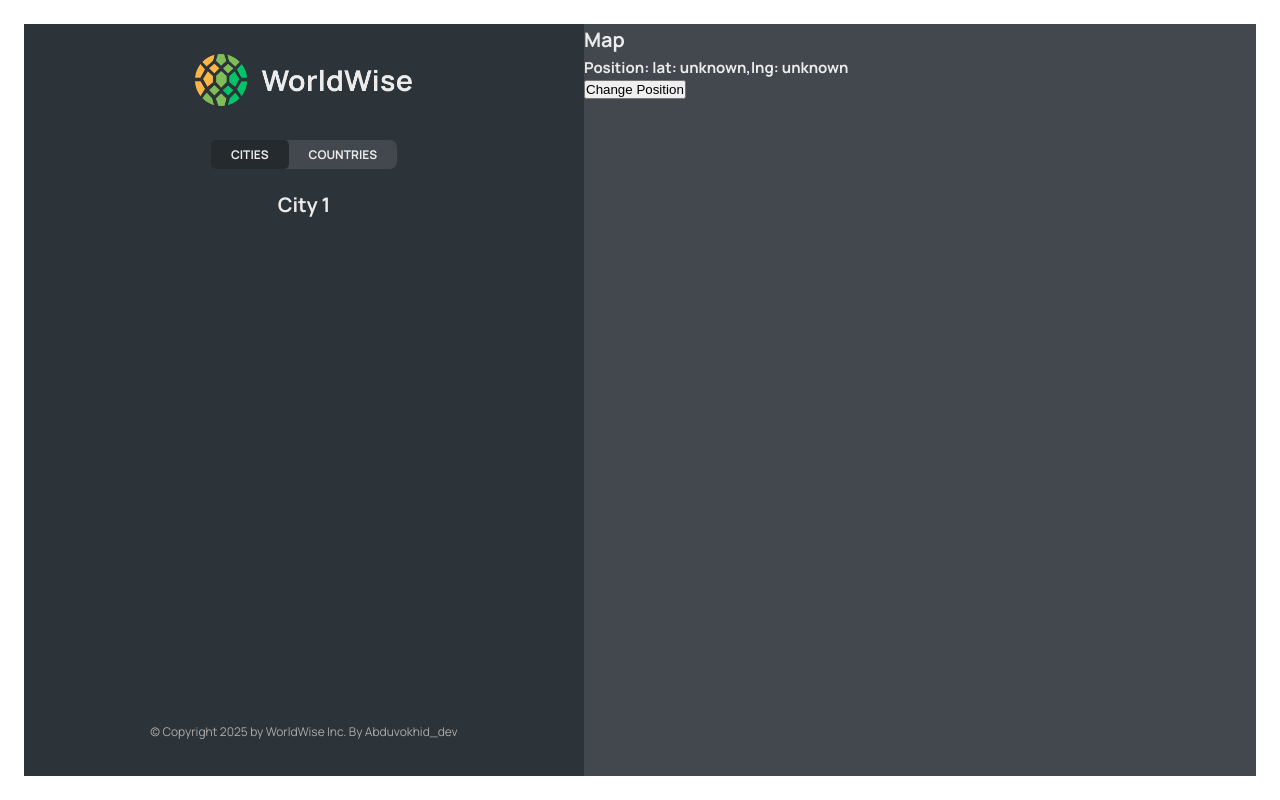
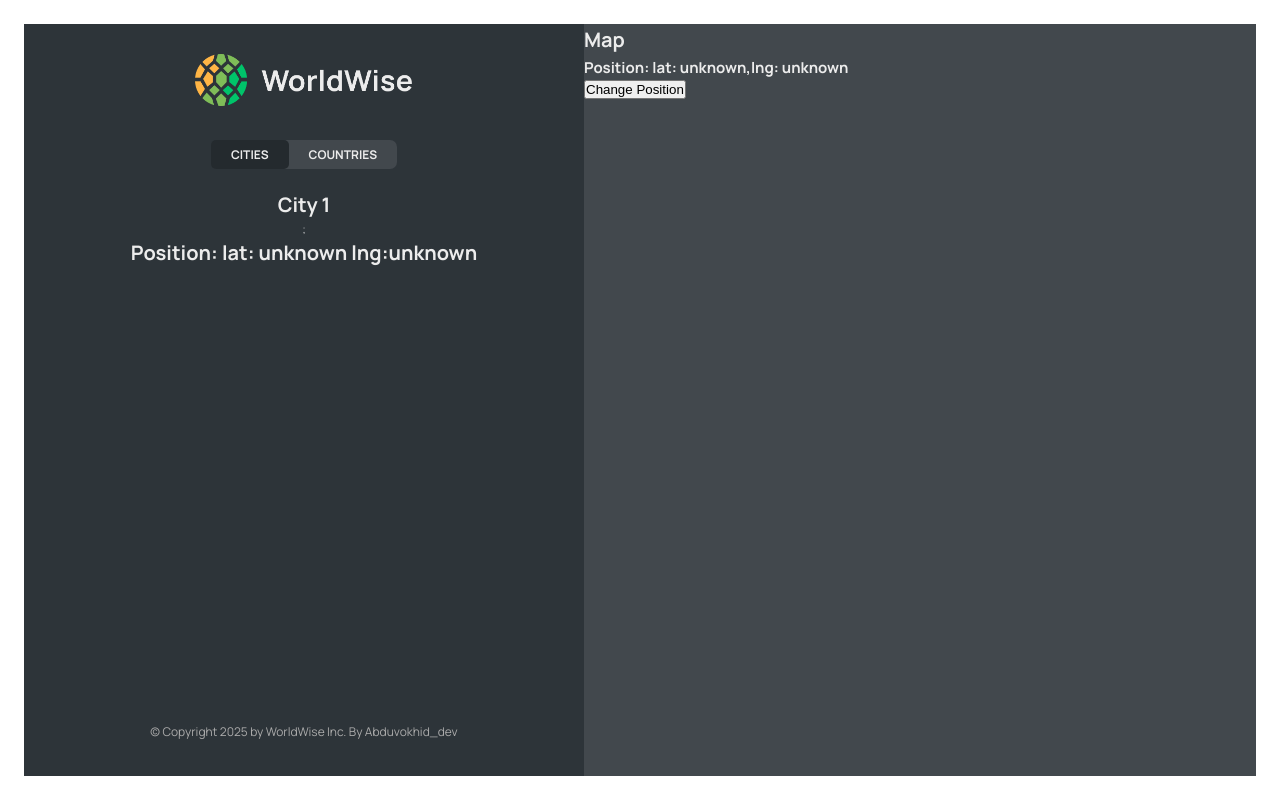
Before and after one commit to Abduvokh1D/worldwise, a React (Vite) app: page /app/cities/1 in a window 1280 px wide. Built offline with nearby package versions, Linux system fonts and the light colour scheme; data requests are answered from the project's data file.

Commit message:
Reviewing <Navigate/>

```diff
--- a/src/components/City.jsx
+++ b/src/components/City.jsx
@@ -1,6 +1,6 @@
 // import styles from "./City.module.css";
 
-import { useParams } from "react-router-dom";
+import { useParams, useSearchParams } from "react-router-dom";
 
 // const formatDate = (date) =>
 //   new Intl.DateTimeFormat("en", {
@@ -15,6 +15,10 @@ function City() {
 
   const id = params.id;
 
+  const [searchParams, setSearchParams] = useSearchParams();
+  const lat = searchParams.get("lat") || "unknown";
+  const lng = searchParams.get("lng") || "unknown";
+
   // TEMP DATA
   // const currentCity = {
   //   cityName: "Lisbon",
@@ -24,7 +28,14 @@ function City() {
   // };
 
   // const { cityName, emoji, date, notes } = currentCity;
-  return <h1>City {id}</h1>;
+  return (
+    <>
+      <h1>City {id} </h1>;
+      <h1>
+        Position: lat: {lat} lng:{lng}
+      </h1>
+    </>
+  );
   //   return (
   //     <div className={styles.city}>
   //       <div className={styles.row}>
--- a/src/components/Map.jsx
+++ b/src/components/Map.jsx
@@ -17,7 +17,11 @@ function Map() {
       <h2>
         Position: lat: {lat},lng: {lng}
       </h2>
-      <button onClick={() => setSearchParams({ lat: 2003, lng: 2101 })}>
+      <button
+        onClick={() => {
+          setSearchParams({ lat: 2003, lng: 2101 });
+        }}
+      >
         Change Position
       </button>
     </div>
```
Also changed, not shown: src/components/How use navigate works.png (added), 1 other file (tests, documents, lock files or other folders).
